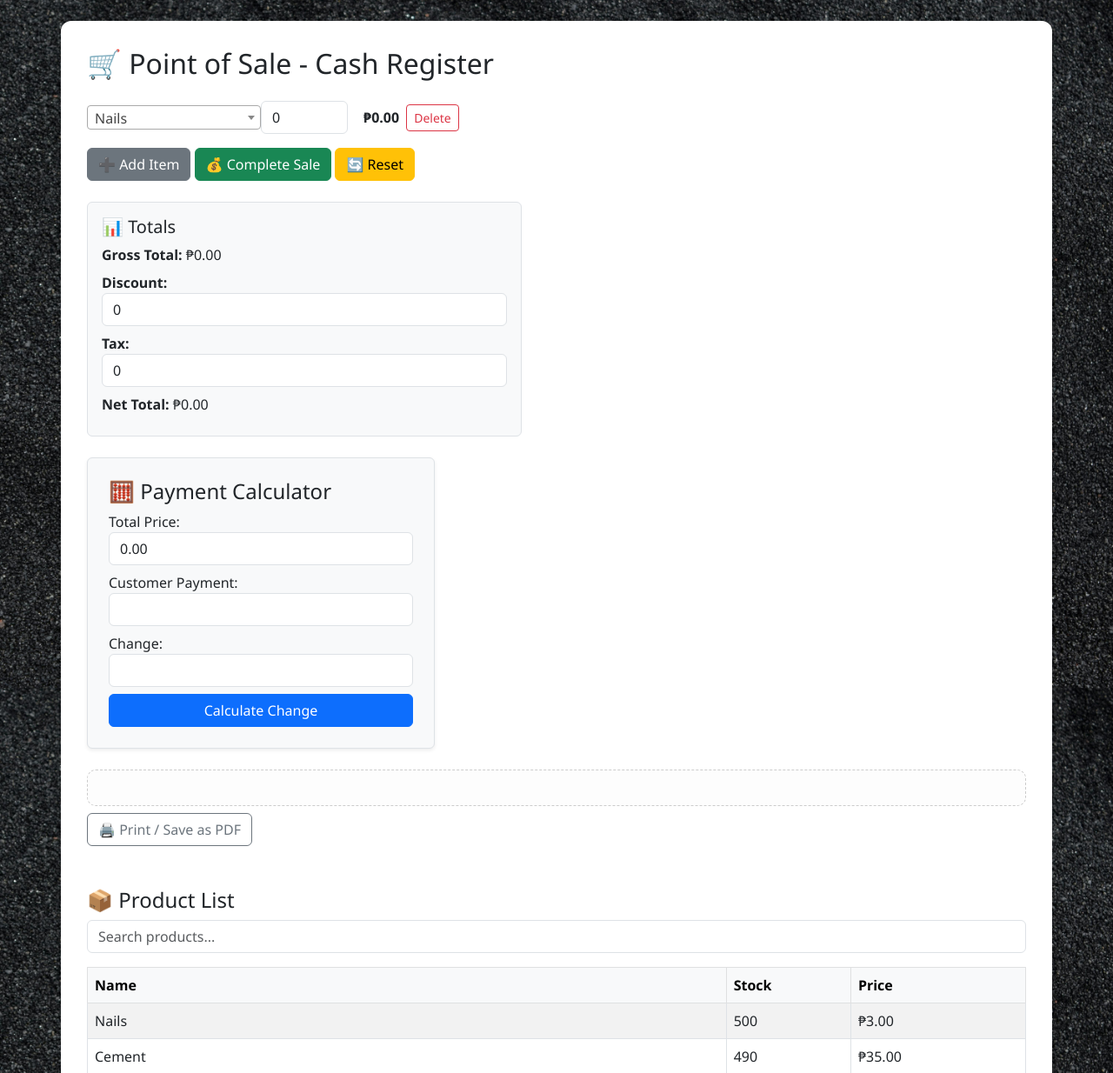
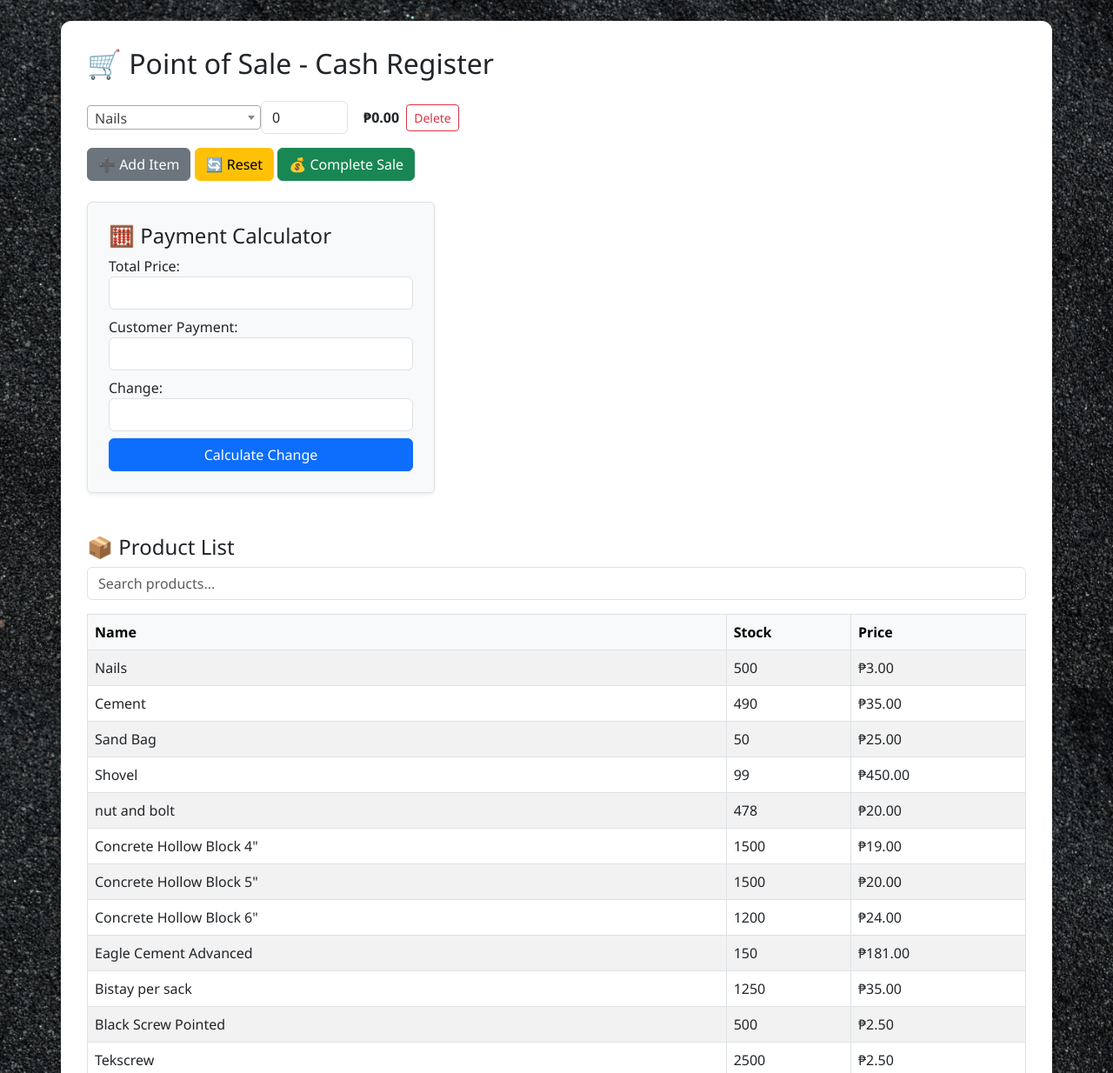
Before and after one commit to Blackstar28/hardware_system, a Django app: page /pos/ in a window 1280 px wide. Shown: the part 62-1296 px from the top of the page at 87% size. Run offline with Django 5.2, Linux system fonts and the light colour scheme; a user stored in the database is signed in; data comes from the database, SQL or seed files in the repository; both versions use the stored data as it was after the commit; some libraries are stand-ins or nearby versions.

Commit message:
removed tax and discount from pos

```diff
--- a/core/templates/core/pos.html
+++ b/core/templates/core/pos.html
@@ -84,9 +84,10 @@
 
         <div class="mt-3">
             <button type="button" class="btn btn-secondary" onclick="addForm()">➕ Add Item</button>
+            <button type="button" class="btn btn-warning" onclick="resetForm()">🔄 Reset</button>
             <button type="submit" class="btn btn-success" id="complete-sale-btn">💰 Complete Sale</button>
             <div id="sale-message" style="display: none;" class="alert alert-success text-center mt-3"></div>
-            <button type="button" class="btn btn-warning" onclick="resetForm()">🔄 Reset</button>
+
 
         </div>
         <script>
@@ -111,20 +112,7 @@
 </script>
     </form>
 
-    <!-- ✅ Gross, Discount, Tax, Net -->
-    <div class="mt-4 p-3 bg-light border rounded" style="max-width: 500px;">
-        <h5>📊 Totals</h5>
-        <div class="mb-2"><strong>Gross Total:</strong> ₱<span id="gross-total">0.00</span></div>
-        <div class="mb-2">
-            <label for="discount"><strong>Discount:</strong></label>
-            <input type="number" id="discount" value="0" class="form-control" onchange="calculateTotal()">
-        </div>
-        <div class="mb-2">
-            <label for="tax"><strong>Tax:</strong></label>
-            <input type="number" id="tax" value="0" class="form-control" onchange="calculateTotal()">
-        </div>
-        <div class="mb-2"><strong>Net Total:</strong> ₱<span id="net-total">0.00</span></div>
-    </div>
+
 
     <!-- ✅ Calculator -->
     <div class="mt-4 p-4 border rounded shadow-sm bg-light" style="max-width: 400px;">
@@ -138,9 +126,6 @@
         <button type="button" onclick="calculateChange()" class="btn btn-primary w-100">Calculate Change</button>
     </div>
 
-    <!-- ✅ Receipt -->
-    <div id="receipt" class="receipt-area mt-4"></div>
-    <button onclick="printReceipt()" class="btn btn-outline-secondary mt-2">🖨️ Print / Save as PDF</button>
 
     <!-- ✅ Product Table -->
     <div class="mt-5">
```
Also changed, not shown: db.sqlite3.
